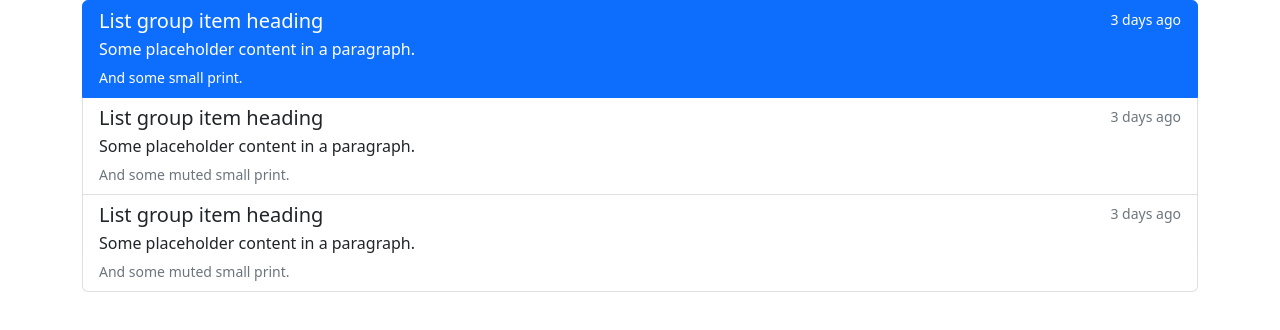
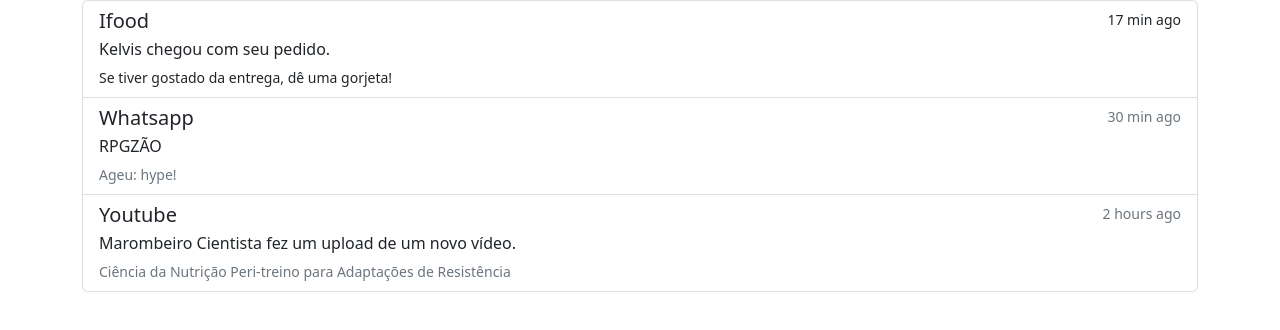
Before and after one commit to LucasGdosR/DEVinPhilips, an Angular app in the folder M1S08/notification-app/: page / in a window 1280 px wide. Shown: the top 330 px of the page. Built offline with nearby package versions, Linux system fonts and the light colour scheme.

Commit message:
entrega exercício 3

```diff
--- a/M1S08/notification-app/src/app/app.component.html
+++ b/M1S08/notification-app/src/app/app.component.html
@@ -1,28 +1 @@
-<div class="container">
-  <div class="list-group">
-    <a href="#" class="list-group-item list-group-item-action active" aria-current="true">
-      <div class="d-flex w-100 justify-content-between">
-        <h5 class="mb-1">List group item heading</h5>
-        <small>3 days ago</small>
-      </div>
-      <p class="mb-1">Some placeholder content in a paragraph.</p>
-      <small>And some small print.</small>
-    </a>
-    <a href="#" class="list-group-item list-group-item-action">
-      <div class="d-flex w-100 justify-content-between">
-        <h5 class="mb-1">List group item heading</h5>
-        <small class="text-muted">3 days ago</small>
-      </div>
-      <p class="mb-1">Some placeholder content in a paragraph.</p>
-      <small class="text-muted">And some muted small print.</small>
-    </a>
-    <a href="#" class="list-group-item list-group-item-action">
-      <div class="d-flex w-100 justify-content-between">
-        <h5 class="mb-1">List group item heading</h5>
-        <small class="text-muted">3 days ago</small>
-      </div>
-      <p class="mb-1">Some placeholder content in a paragraph.</p>
-      <small class="text-muted">And some muted small print.</small>
-    </a>
-  </div>
-</div>
+<ntap-notification-list></ntap-notification-list>
--- a/M1S08/notification-app/src/app/app.module.ts
+++ b/M1S08/notification-app/src/app/app.module.ts
@@ -2,10 +2,12 @@
 import { BrowserModule } from '@angular/platform-browser';
 
 import { AppComponent } from './app.component';
+import { NotificationListComponent } from './components/notification-list/notification-list.component';
 
 @NgModule({
   declarations: [
-    AppComponent
+    AppComponent,
+    NotificationListComponent
   ],
   imports: [
     BrowserModule
--- /dev/null
+++ b/M1S08/notification-app/src/app/components/notification-list/notification-list.component.html
@@ -0,0 +1,32 @@
+<div class="container">
+    <div class="row">
+      <div class="col-12">
+        <div class="list-group">
+          <a href="#" class="list-group-item list-group-item-action" aria-current="true">
+            <div class="d-flex w-100 justify-content-between">
+              <h5 class="mb-1">Ifood</h5>
+              <small>17 min ago</small>
+            </div>
+            <p class="mb-1">Kelvis chegou com seu pedido.</p>
+            <small>Se tiver gostado da entrega, dê uma gorjeta!</small>
+          </a>
+          <a href="#" class="list-group-item list-group-item-action">
+            <div class="d-flex w-100 justify-content-between">
+              <h5 class="mb-1">Whatsapp</h5>
+              <small class="text-muted">30 min ago</small>
+            </div>
+            <p class="mb-1">RPGZÃO</p>
+            <small class="text-muted">Ageu: hype!</small>
+          </a>
+          <a href="#" class="list-group-item list-group-item-action">
+            <div class="d-flex w-100 justify-content-between">
+              <h5 class="mb-1">Youtube</h5>
+              <small class="text-muted">2 hours ago</small>
+            </div>
+            <p class="mb-1">Marombeiro Cientista fez um upload de um novo vídeo.</p>
+            <small class="text-muted">Ciência da Nutrição Peri-treino para Adaptações de Resistência</small>
+          </a>
+        </div>
+      </div>
+    </div>
+  </div>
```
Also changed, not shown: M1S08/notification-app/src/app/components/notification-list/notification-list.component.ts (added, +10 -0 lines), M1S08/notification-app/src/app/components/notification-list/notification-list.component.scss (added).
